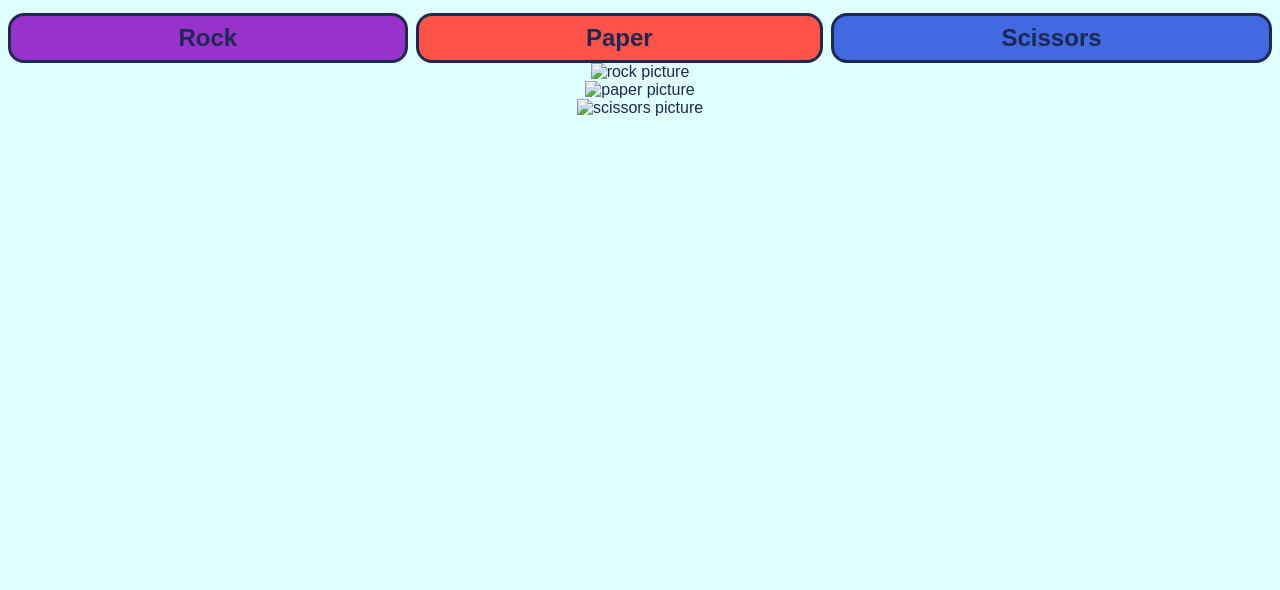
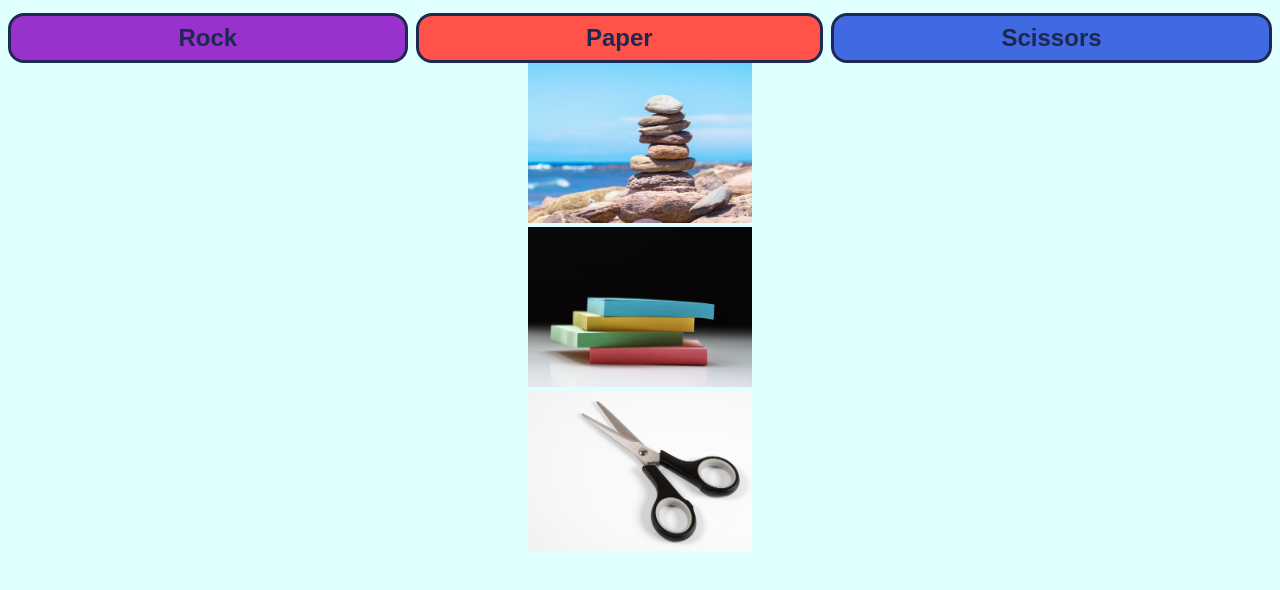
Before and after one commit to VioletViolaVi/Rock_Paper_Scissors_Project, a plain HTML site: page index.html in a window 1280 px wide. Shown: the part 58-648 px from the top of the page. Drawn offline with Linux system fonts and the light colour scheme; a web font is replaced by a local one.

Commit message:
add images to project

```diff
--- a/index.html
+++ b/index.html
@@ -18,17 +18,17 @@
       <button>Scissors</button>
     </section>
 
-    <section>
+    <section id="imgOptions">
       <figure>
-        <img src="" alt="rock picture" />
+        <img src="images/rocks.avif" alt="rock picture" />
       </figure>
 
       <figure>
-        <img src="" alt="paper picture" />
+        <img src="images/paper.avif" alt="paper picture" />
       </figure>
 
       <figure>
-        <img src="" alt="scissors picture" />
+        <img src="images/scissors.avif" alt="scissors picture" />
       </figure>
     </section>
 
--- a/styles.css
+++ b/styles.css
@@ -65,3 +65,9 @@ body {
 #optionBtnBg button:last-child:hover {
   background-color: #abcdef;
 }
+
+/**************************************************** images */
+#imgOptions figure img {
+  width: 14rem;
+  height: 10rem;
+}
```
Also changed, not shown: images/paper.avif (added), images/rocks.avif (added), images/scissors.avif (added).
